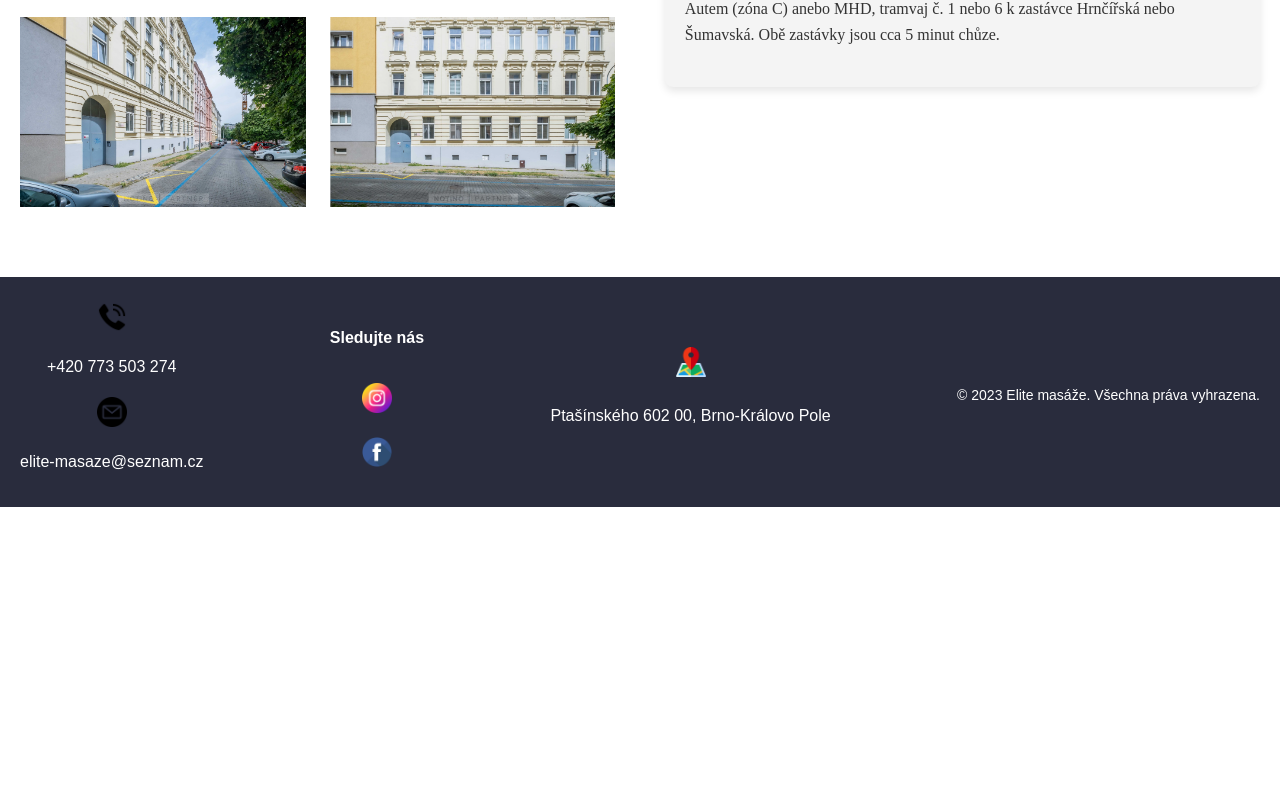
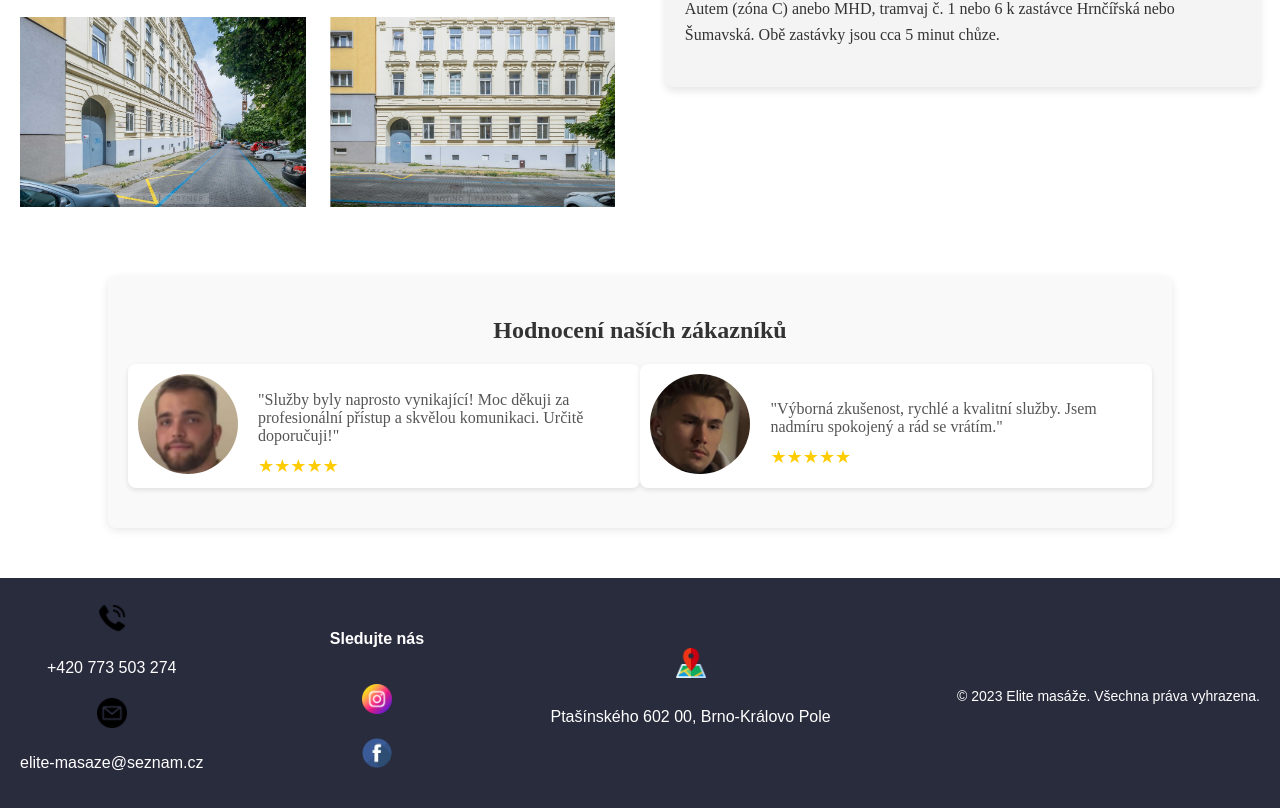
Before and after one commit to KilingHero/Rauf-Project, a website: page index.html in a window 1280 px wide. Shown: the part 3760-4568 px from the top of the page. Before the commit the page ends 4267 px from the top, so only its background shows below. Drawn offline with Linux system fonts and the light colour scheme; a web font is replaced by a local one.

Commit message:
pridani hodnoceni zakazniku

```diff
--- a/index.html
+++ b/index.html
@@ -227,6 +227,54 @@
 </section>
 
 
+
+
+
+<section class="hodnoceni">
+  <div class="customer-reviews">
+    <h2>Hodnocení naších zákazníků</h2>
+
+    <div class="reviews-container">
+        <div class="review">
+            <div class="customer-photo">
+                <img src="./images/adam.png" alt="Customer 1">
+            </div>
+            <div class="customer-review">
+                <p class="review-text">
+                    "Služby byly naprosto vynikající! Moc děkuji za profesionální přístup a skvělou komunikaci. Určitě doporučuji!"
+                </p>
+                <div class="stars">
+                    &#9733;&#9733;&#9733;&#9733;&#9733;
+                </div>
+            </div>
+        </div>
+
+        <div class="review">
+            <div class="customer-photo">
+                <img src="./images/juran.png" alt="Customer 2">
+            </div>
+            <div class="customer-review">
+                <p class="review-text">
+                    "Výborná zkušenost, rychlé a kvalitní služby. Jsem nadmíru spokojený a rád se vrátím."
+                </p>
+                <div class="stars">
+                    &#9733;&#9733;&#9733;&#9733;&#9733;
+                </div>
+            </div>
+        </div>
+    </div>
+</div>
+
+</section>
+
+
+
+
+
+
+
+
+
     </main>
 
     <!-- footer -->
--- a/style.css
+++ b/style.css
@@ -594,6 +594,72 @@ nav ul li a.rezervace::after {
 }
 
 
+
+/* hodnoceni zakazniku  */
+
+.customer-reviews {
+  width: 80%;
+  margin: 0 auto;
+  padding: 20px;
+  background-color: #f9f9f9;
+  border-radius: 8px;
+  box-shadow: 0 2px 10px rgba(0, 0, 0, 0.1);
+}
+
+.customer-reviews h2 {
+  text-align: center;
+  font-size: 24px;
+  margin-bottom: 20px;
+  color: #333;
+}
+
+.reviews-container {
+  display: flex;
+  justify-content: space-between;
+}
+
+.review {
+  display: flex;
+  align-items: center;
+  margin-bottom: 20px;
+  padding: 10px;
+  background-color: #fff;
+  border-radius: 8px;
+  box-shadow: 0 2px 5px rgba(0, 0, 0, 0.1);
+  width: 48%; /* Šířka každé recenze */
+}
+
+.customer-photo img {
+  width: 100px;
+  height: 100px;
+  border-radius: 50%;
+  object-fit: cover;
+  margin-right: 20px;
+}
+
+.customer-review {
+  flex-grow: 1;
+}
+
+.review-text {
+  font-size: 16px;
+  color: #555;
+  margin-bottom: 10px;
+}
+
+.stars {
+  color: #ffcc00;
+  font-size: 18px;
+}
+
+
+
+
+
+
+
+
+
 /* Footer */
 footer {
   background-color: #292c3d;
```
Also changed, not shown: images/adam.png (added), images/juran.png (added).
